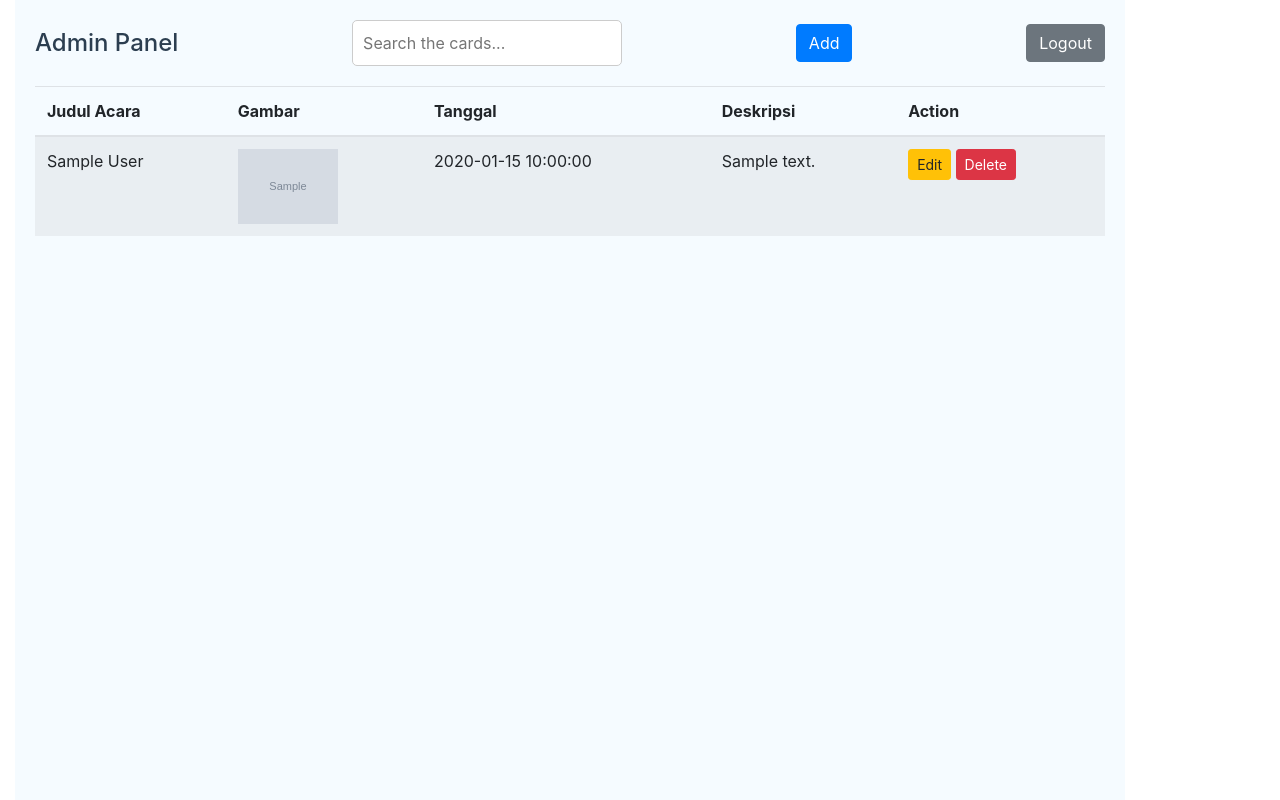
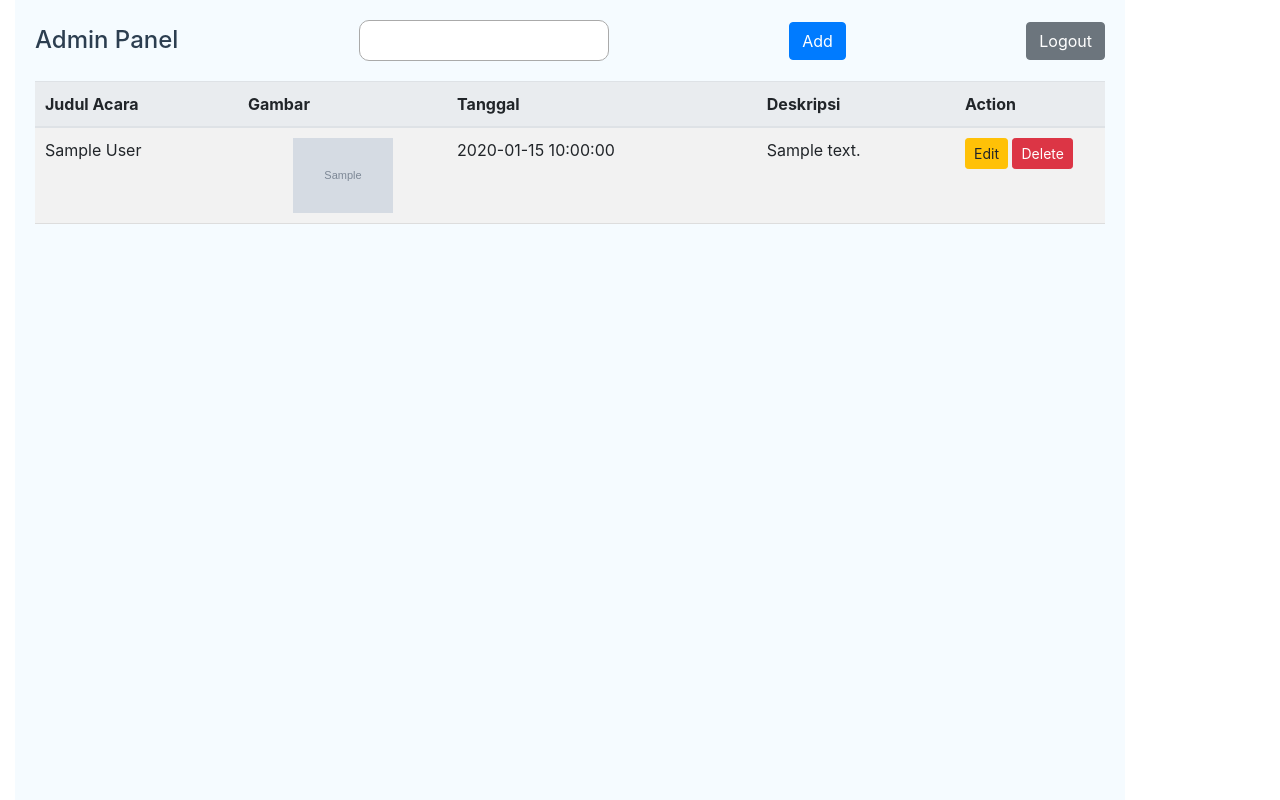
Before and after one commit to faridnotfnd/projectpas, a PHP site: page /admin.php in a window 1280 px wide. Run offline with PHP 8.4, Linux system fonts and the light colour scheme; the visitor is signed in with stand-in values (Sample User, id 1); tables that the repository leaves empty or names only in its code hold one stand-in row (values such as "Sample post"); grey boxes marked "Sample" are stand-in pictures.

Commit message:
Inisialisasi commit

```diff
--- a/admin.php
+++ b/admin.php
@@ -19,9 +19,40 @@ $result = $conn->query("SELECT image, title, date, content, id FROM admin ORDER
     <title>Admin - Majalah Dinding SMKN 1 Banjar</title>
     <link rel="stylesheet" href="./style/styles.css">
     <link rel="stylesheet" href="https://maxcdn.bootstrapcdn.com/bootstrap/4.5.2/css/bootstrap.min.css">
+    <link rel="icon" href="favicon.ico">
     <style>
         .container {
             margin-right: 200px;
+        }
+
+        .description {
+            max-height: 100px;
+            /* Set the max height you want */
+            overflow: hidden;
+            text-overflow: ellipsis;
+            display: -webkit-box;
+            -webkit-line-clamp: 3;
+            /* Number of lines to show */
+            -webkit-box-orient: vertical;
+        }
+
+        .action-column {
+            width: 150px;
+        }
+
+        .search-bar {
+            display: flex;
+            justify-content: center;
+            align-items: center;
+        }
+
+        .search-bar input {
+            padding: 10px;
+            font-size: 16px;
+            border: 1px solid #aaa;
+            border-radius: 10px;
+            width: 250px;
+            height: 41px;
         }
     </style>
 </head>
@@ -31,7 +62,9 @@ $result = $conn->query("SELECT image, title, date, content, id FROM admin ORDER
         <main class="main-content">
             <header class="main-header">
                 <h1>Admin Panel</h1>
-                <input type="text" placeholder="Search the cards...">
+                <div class="search-bar">
+                    <input type="text">
+                </div>
                 <a href="addnews.php" class="btn btn-primary">Add</a>
                 <a href="#" class="btn btn-secondary" onclick="confirmLogout(event)">Logout</a>
             </header>
@@ -43,7 +76,7 @@ $result = $conn->query("SELECT image, title, date, content, id FROM admin ORDER
                             <th>Gambar</th>
                             <th>Tanggal</th>
                             <th>Deskripsi</th>
-                            <th>Action</th>
+                            <th class="action-column">Action</th>
                         </tr>
                     </thead>
                     <tbody>
@@ -52,7 +85,9 @@ $result = $conn->query("SELECT image, title, date, content, id FROM admin ORDER
                                 <td><?php echo $row['title']; ?></td>
                                 <td><img src="<?php echo $row['image']; ?>" alt="News Image" style="width: 100px;"></td>
                                 <td><?php echo $row['date']; ?></td>
-                                <td><?php echo $row['content']; ?></td>
+                                <td>
+                                    <div class="description"><?php echo $row['content']; ?></div>
+                                </td>
                                 <td>
                                     <a href="editnews.php?id=<?php echo $row['id']; ?>"
                                         class="btn btn-warning btn-sm">Edit</a>
--- a/style/styles.css
+++ b/style/styles.css
@@ -1,9 +1,9 @@
-/* styles.css */
 @import url('https://fonts.googleapis.com/css2?family=Roboto:wght@400;700&display=swap');
 
 * {
     text-decoration: none;
     list-style: none;
+    box-sizing: border-box;
 }
 
 body {
@@ -63,6 +63,88 @@ body {
     border-radius: 5px;
 }
 
+/* Table styling */
+.table {
+    width: 100%;
+    border-collapse: collapse;
+    margin-bottom: 20px;
+    background-color: #fff;
+}
+
+.table thead {
+    background-color: #e9ecef;
+}
+
+.table thead th {
+    padding: 10px;
+    text-align: left;
+    border-bottom: 1px solid #ddd;
+}
+
+.table tbody td {
+    padding: 10px;
+    border-bottom: 1px solid #ddd;
+}
+
 .table img {
     width: 100px;
+    height: auto;
+    display: block;
+    margin: 0 auto;
 }
+
+/* Description styling */
+.description {
+    max-height: 100px; /* Set the max height you want */
+    overflow: hidden;
+    text-overflow: ellipsis;
+    display: -webkit-box;
+    -webkit-line-clamp: 3; /* Number of lines to show */
+    -webkit-box-orient: vertical;
+}
+
+/* Action column */
+.action-column {
+    width: 150px;
+}
+
+/* Button styling */
+.btn {
+    padding: 5px 10px;
+    font-size: 14px;
+    border: none;
+    border-radius: 5px;
+    text-align: center;
+    cursor: pointer;
+    text-decoration: none;
+    display: inline-block;
+}
+
+.btn-primary {
+    background-color: #007bff;
+    color: #fff;
+}
+
+.btn-secondary {
+    background-color: #6c757d;
+    color: #fff;
+}
+
+.btn-warning {
+    background-color: #ffc107;
+    color: #212529;
+}
+
+.btn-danger {
+    background-color: #dc3545;
+    color: #fff;
+}
+
+.btn-sm {
+    padding: 2px 5px;
+    font-size: 12px;
+}
+
+.btn:hover {
+    opacity: 0.8;
+}
```
Also changed, not shown: article.php (added, +101 -0 lines), index.php (+45 -11 lines), style/style.css (+41 -10 lines), favicon.ico (added), uploads/Project 1.png (added), uploads/Screenshot (26).png (added), uploads/Thumbnail.png (added).
